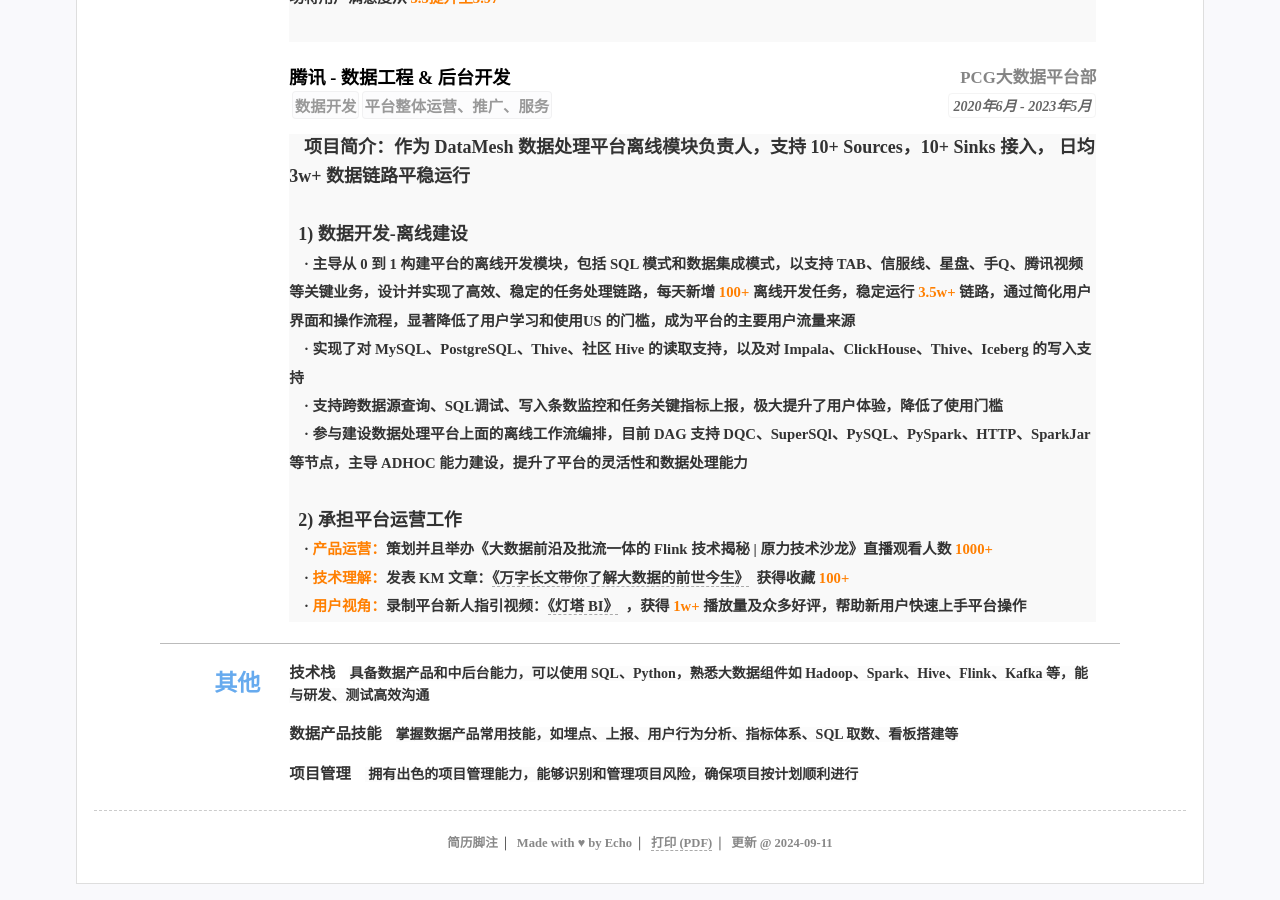
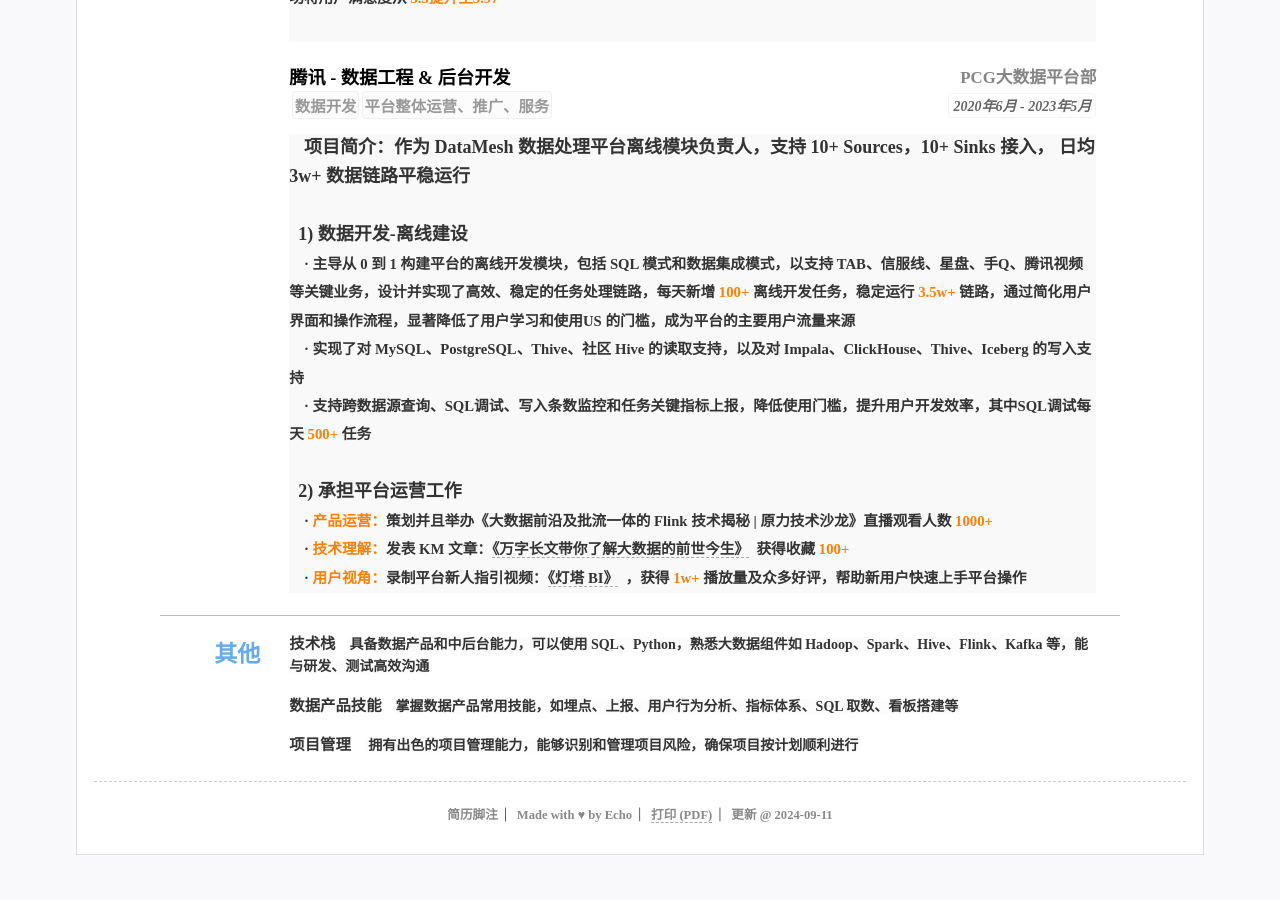
Before and after one commit to kuailexiaoshenxian/cn-wx-cv, a Jekyll site: the page built from index.html, in a window 1280 px wide and 900 px high, scrolled down 1431 px. Built offline with Jekyll 4.4.1, drawn with Linux system fonts in a browser that asks for light colours; after the commit the page ends 2303 px from its top, so only the background shows below that.

Commit message:
Update resume.yml

```diff
--- a/_data/resume.yml
+++ b/_data/resume.yml
@@ -140,8 +140,7 @@ main: #简历主要内容，
             <font face="等线"><font size=4><strong> &nbsp 1) 数据开发-离线建设</strong></font> <br>  &nbsp &nbsp
             · 主导从 0 到 1 构建平台的离线开发模块，包括 SQL 模式和数据集成模式，以支持 TAB、信服线、星盘、手Q、腾讯视频等关键业务，设计并实现了高效、稳定的任务处理链路，每天新增<font color=#FF7F00><strong> 100+ </strong></font>离线开发任务，稳定运行 <font color=#FF7F00><strong> 3.5w+ </strong></font> 链路，通过简化用户界面和操作流程，显著降低了用户学习和使用US 的门槛，成为平台的主要用户流量来源 <br> &nbsp &nbsp
             · 实现了对 MySQL、PostgreSQL、Thive、社区 Hive 的读取支持，以及对 Impala、ClickHouse、Thive、Iceberg 的写入支持<br> &nbsp &nbsp
-            · 支持跨数据源查询、SQL调试、写入条数监控和任务关键指标上报，极大提升了用户体验，降低了使用门槛<br> &nbsp &nbsp
-            · 参与建设数据处理平台上面的离线工作流编排，目前 DAG 支持 DQC、SuperSQl、PySQL、PySpark、HTTP、SparkJar 等节点，主导 ADHOC 能力建设，提升了平台的灵活性和数据处理能力 <br>  &nbsp &nbsp
+            · 支持跨数据源查询、SQL调试、写入条数监控和任务关键指标上报，降低使用门槛，提升用户开发效率，其中SQL调试每天<font color=#FF7F00><strong> 500+ </strong></font> 任务<br> &nbsp &nbsp
             <br>
             <font face="等线"><font size=4><strong> &nbsp 2) 承担平台运营工作</strong></font>  <br>  &nbsp &nbsp
             ·  <font color=#FF7F00><strong>产品运营：</strong></font>策划并且举办《大数据前沿及批流一体的 Flink 技术揭秘 | 原力技术沙龙》直播观看人数<font color=#FF7F00><strong> 1000+ </strong></font> <br>  &nbsp &nbsp
```
